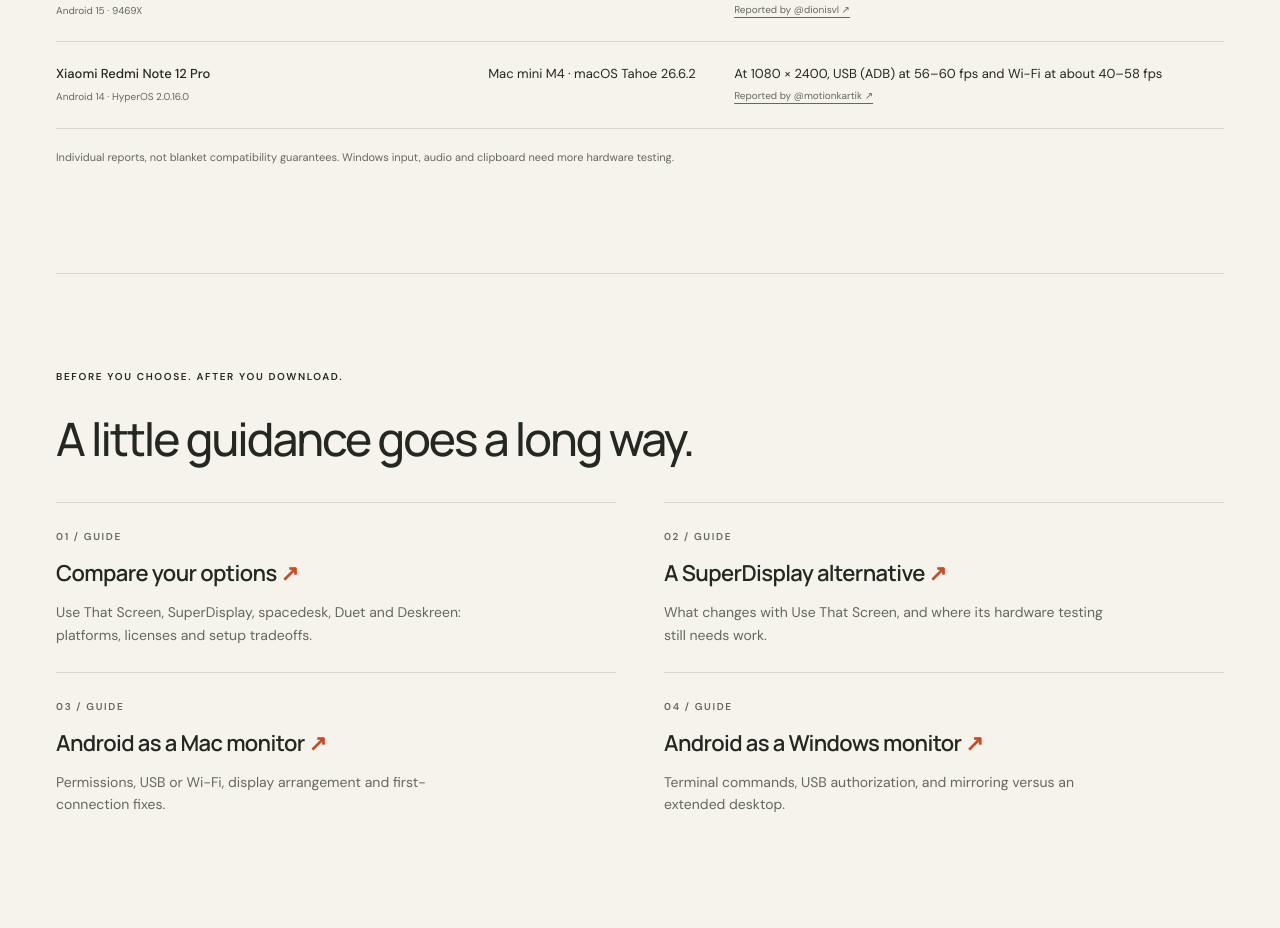
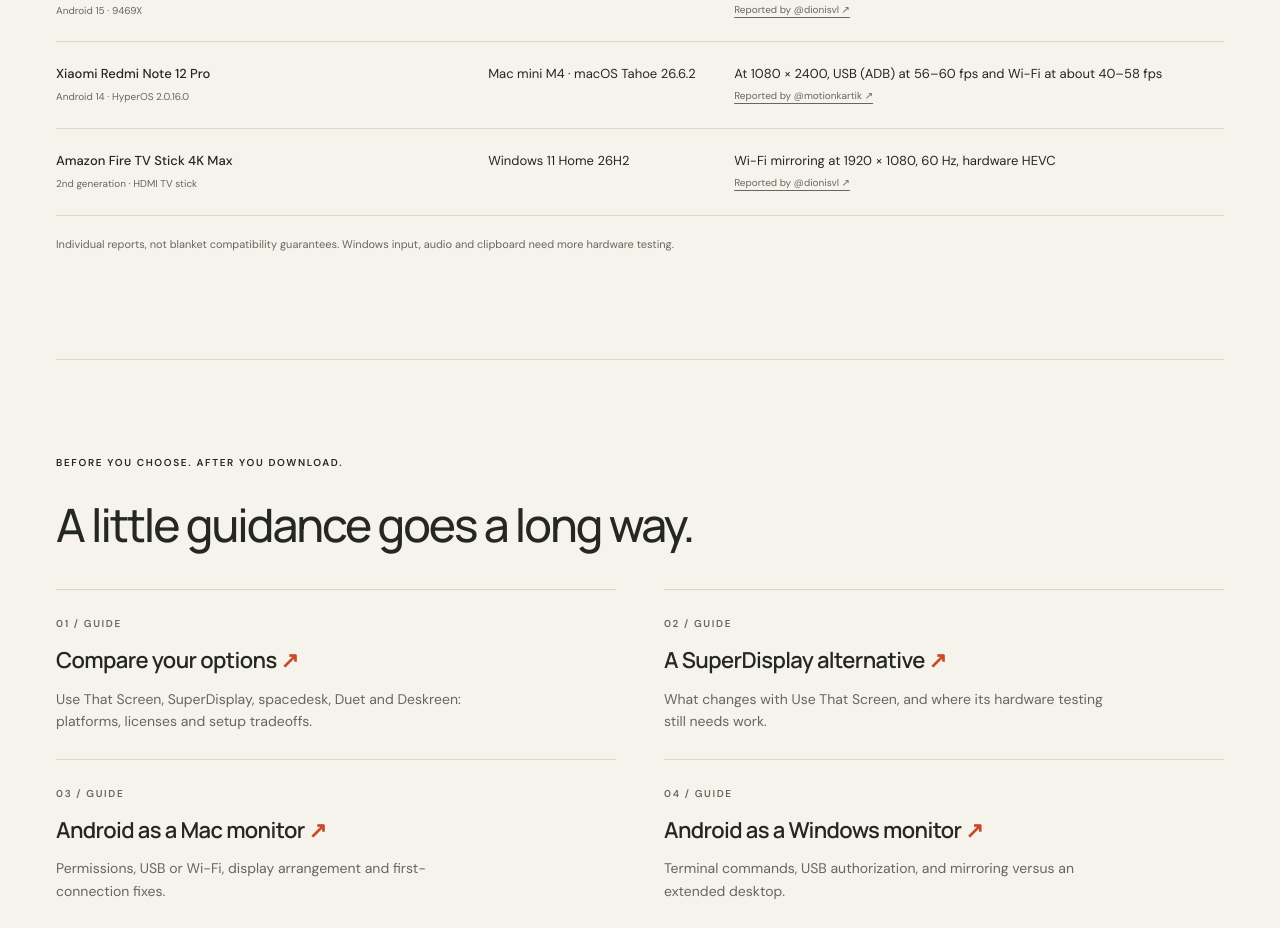
Before and after one commit to efekurucay/anydisplay, a plain HTML site: page docs/index.html in a window 1280 px wide. Shown: the part 3932-4860 px from the top of the page. Drawn offline with Linux system fonts and the light colour scheme.

Commit message:
docs: add Fire TV Stick 4K Max device report (#16)

```diff
--- a/docs/index.html
+++ b/docs/index.html
@@ -497,6 +497,18 @@
                   >
                 </td>
               </tr>
+              <tr>
+                <th scope="row">
+                  Amazon Fire TV Stick 4K Max<span>2nd generation · HDMI TV stick</span>
+                </th>
+                <td>Windows 11 Home 26H2</td>
+                <td>
+                  Wi-Fi mirroring at 1920 × 1080, 60 Hz, hardware HEVC<br /><a
+                    href="https://github.com/efekurucay/usethatscreen/issues/16"
+                    >Reported by @dionisvl ↗</a
+                  >
+                </td>
+              </tr>
             </tbody>
           </table>
         </div>
```
Also changed, not shown: docs/superdisplay-alternative/index.html (+8 -0 lines), 1 other file.
